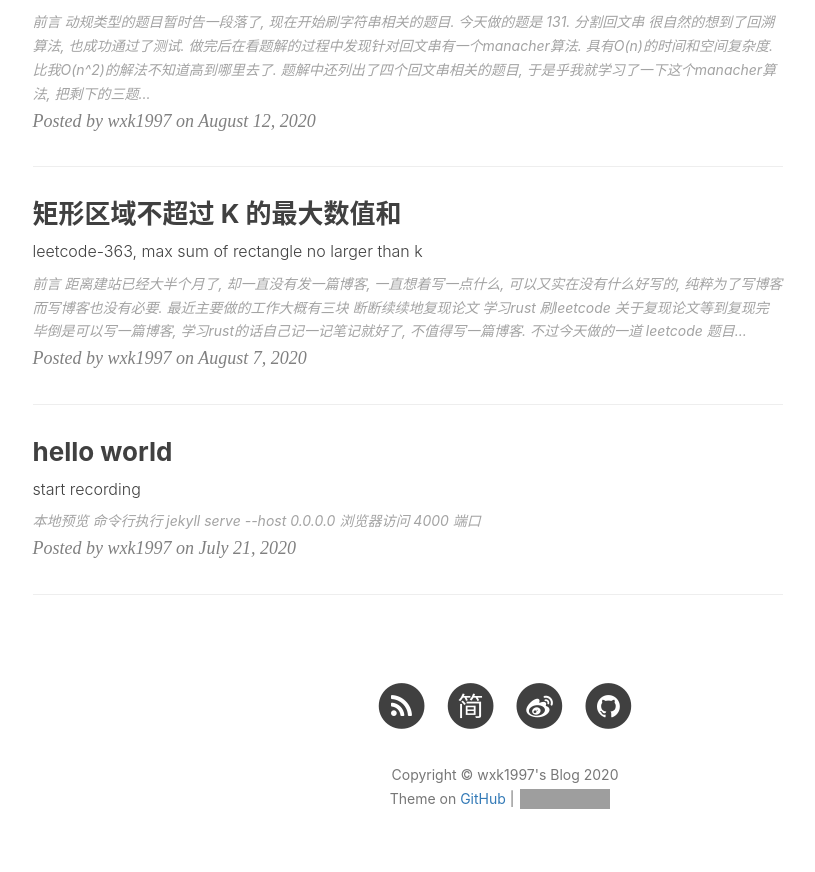
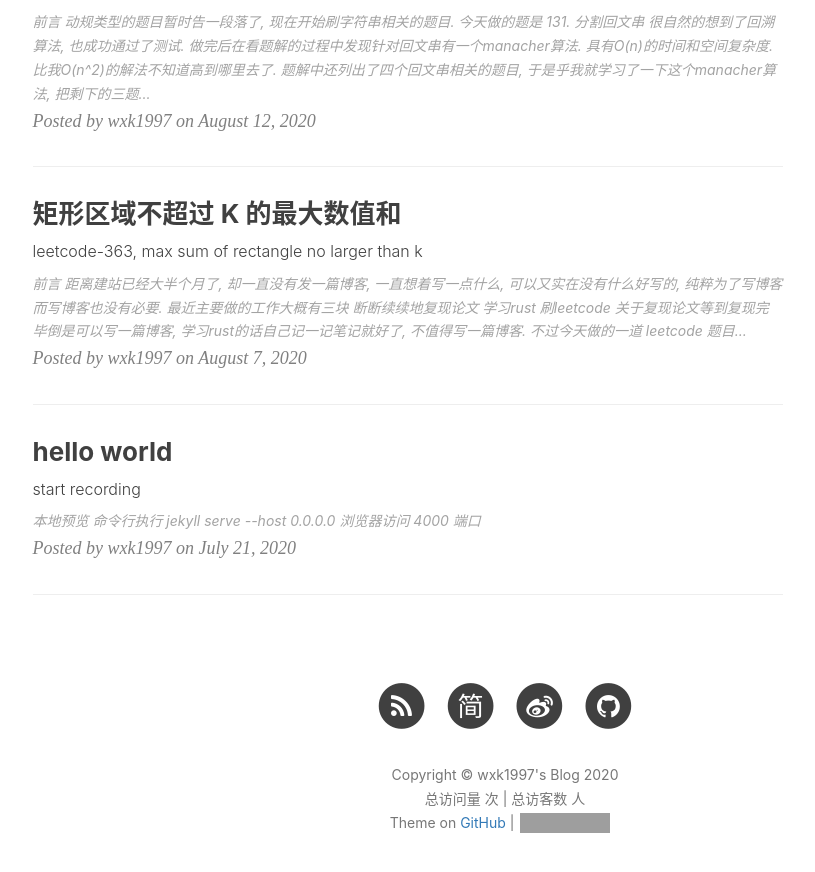
Before and after one commit to pullp/pullp.github.io, a Jekyll site: the page built from index.html, in a window 1280 px wide and 900 px high, scrolled down 2195 px. Shown: the top 872 px of the window, without its empty margins (135-950 px from the left). Built offline with Jekyll 4.4.1, drawn with Linux system fonts in a browser that asks for light colours; nearby versions of some CDN libraries; the list of posts is cut into pages by our own code; comment, search, counter and statistics services are not loaded; grey boxes are pictures that could not be loaded.

Commit message:
添加访问量统计功能(不蒜子)

```diff
--- a/_includes/footer.html
+++ b/_includes/footer.html
@@ -90,8 +90,15 @@
                     </li>
                     {% endif %}
                 </ul>
+
                 <p class="copyright text-muted">
                     Copyright &copy; {{ site.title }} {{ site.time | date: '%Y' }}
+                    <br>
+                    <!-- 不蒜子计数 -->
+                    <script async src="//busuanzi.ibruce.info/busuanzi/2.3/busuanzi.pure.mini.js"></script>
+                    <span id="busuanzi_container_site_pv" >  总访问量 <span id="busuanzi_value_site_pv"></span> 次 </span>
+                    <span id="busuanzi_container_site_uv" >| 总访客数 <span id="busuanzi_value_site_uv"></span> 人 </span>
+                    <!-- 不蒜子计数 -->
                     <br>
                     Theme on <a href="{{ site.github_repo }}">GitHub</a> |
                     <iframe
```
